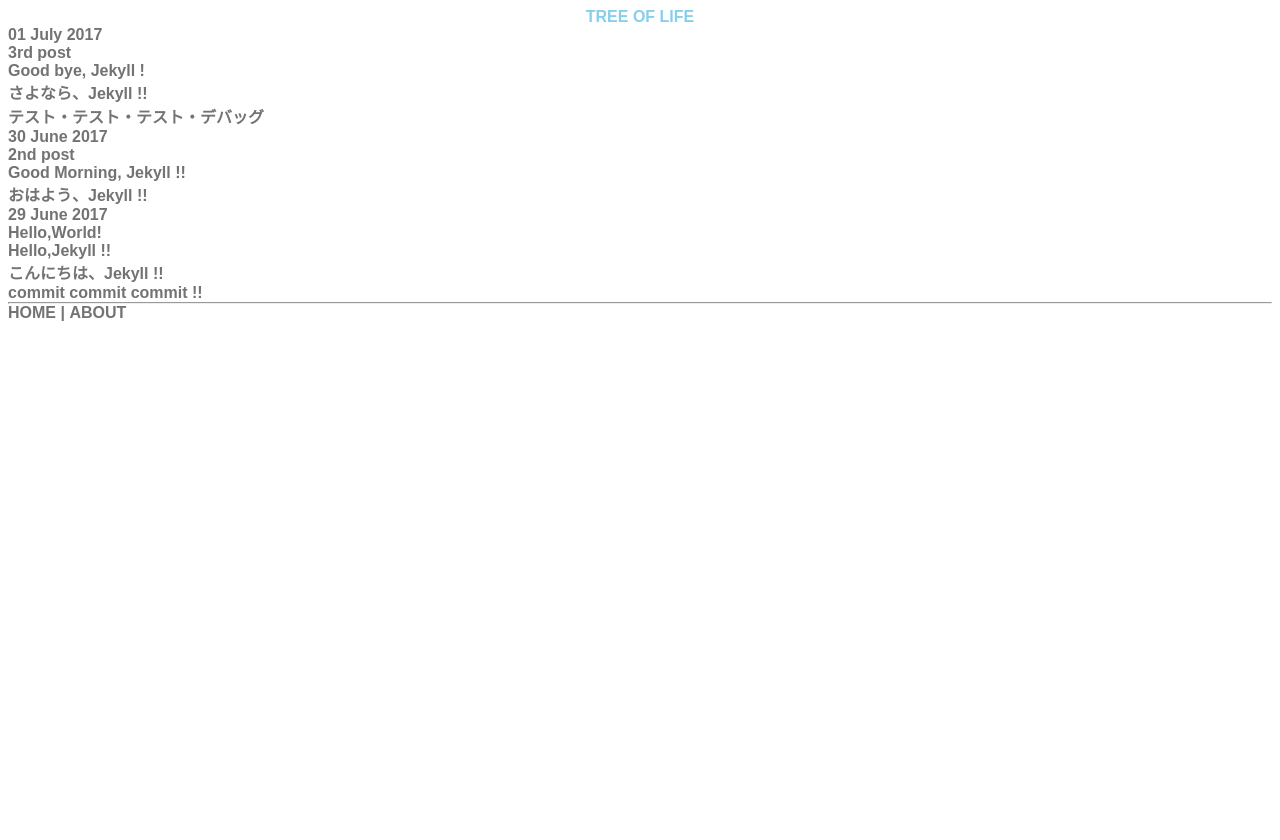
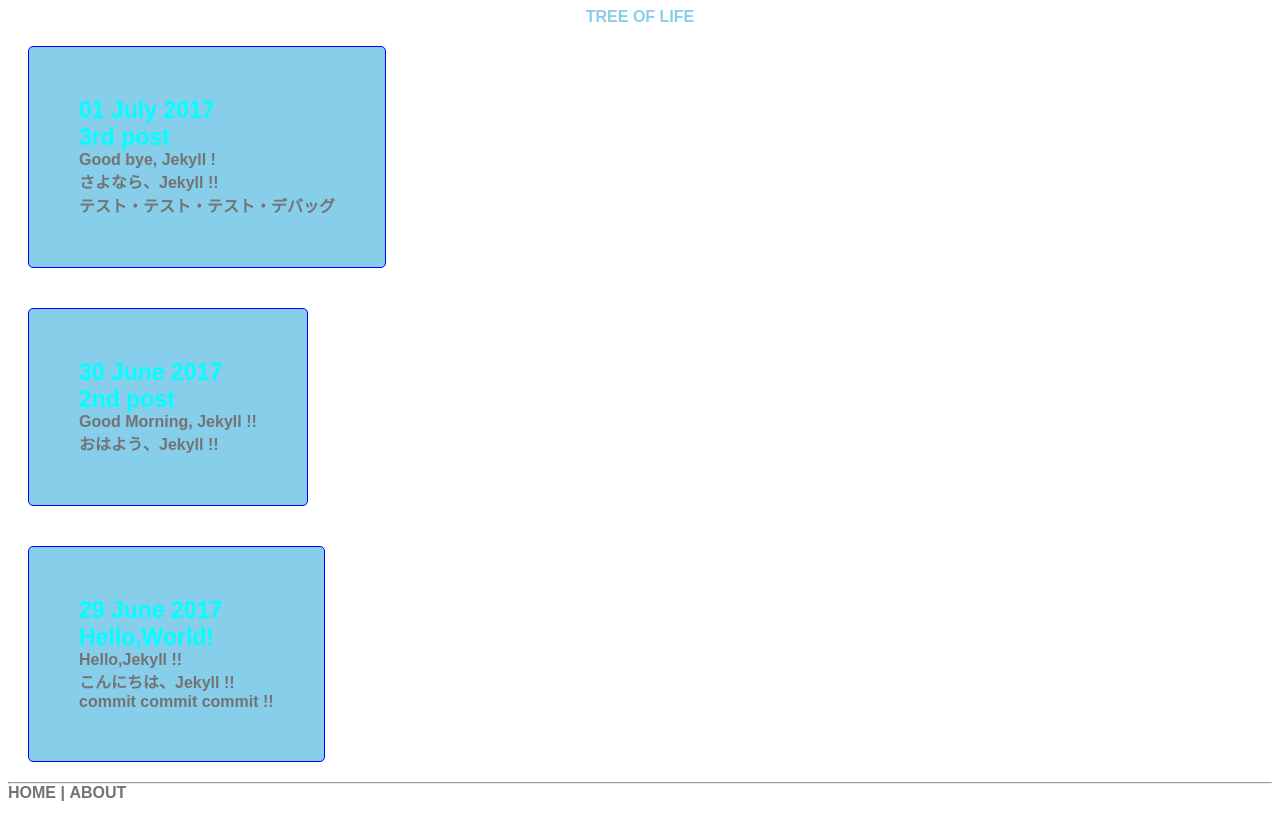
Before and after one commit to TomoharuIto/blog, a Jekyll site: the page built from index.md, in a window 1280 px wide. Shown: the top 840 px of the page. Built offline with Jekyll 4.4.1, drawn with Linux system fonts in a browser that asks for light colours; some web fonts are replaced.

Commit message:
Update contents

```diff
--- a/common/css/jekyll.css
+++ b/common/css/jekyll.css
@@ -77,11 +77,12 @@ h1 {
   align-content: space-between;
 }
 
-#Contents > ul > li {
+#Contents > ul > a {
+  display: block;
+  padding: 50px;
   align-self: stretch;
   border: solid 1px blue;
   border-radius: 5px;
-  padding: 20px;
   margin: 20px;
   background-color: skyblue;
 }
@@ -90,14 +91,12 @@ h1 {
 
 }*/
 
-#Contents > ul > li > p > a {
+#Contents > ul > a > li {
   font-size: 23px;
   color: aqua;
-  display: block;
-  padding: 50px;
 }
 
-#Contents > ul > li a:hover {
+#Contents > ul > a:hover {
   background-color: teal;
   opacity: 0.5;
   transition: 3ms ease-out;
```
Also changed, not shown: 1 other file.
